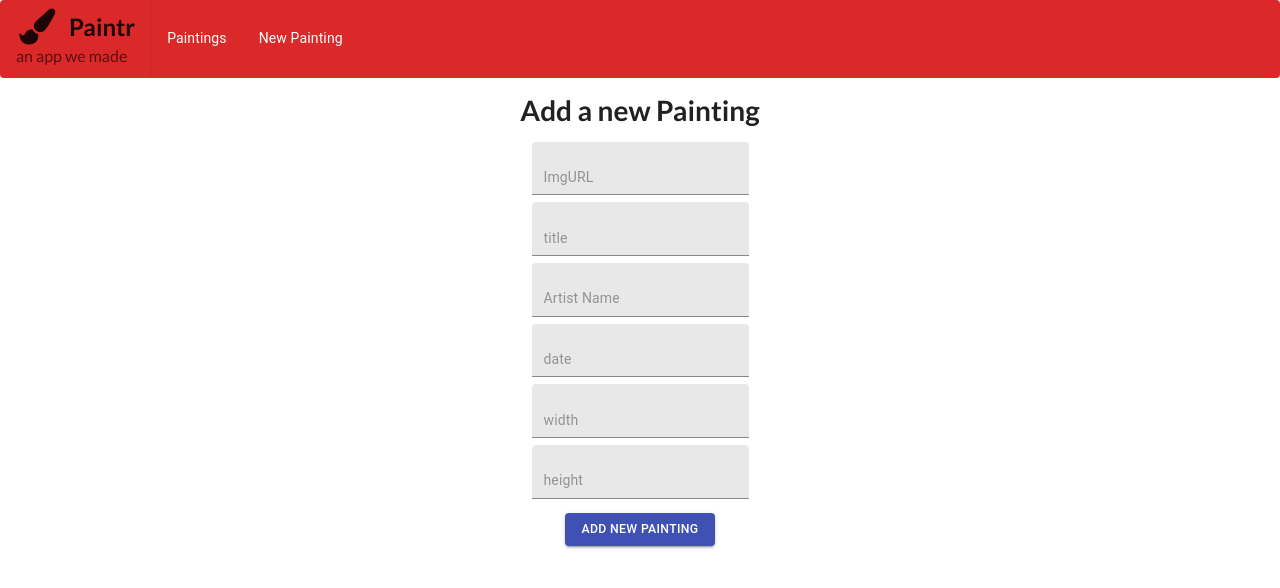
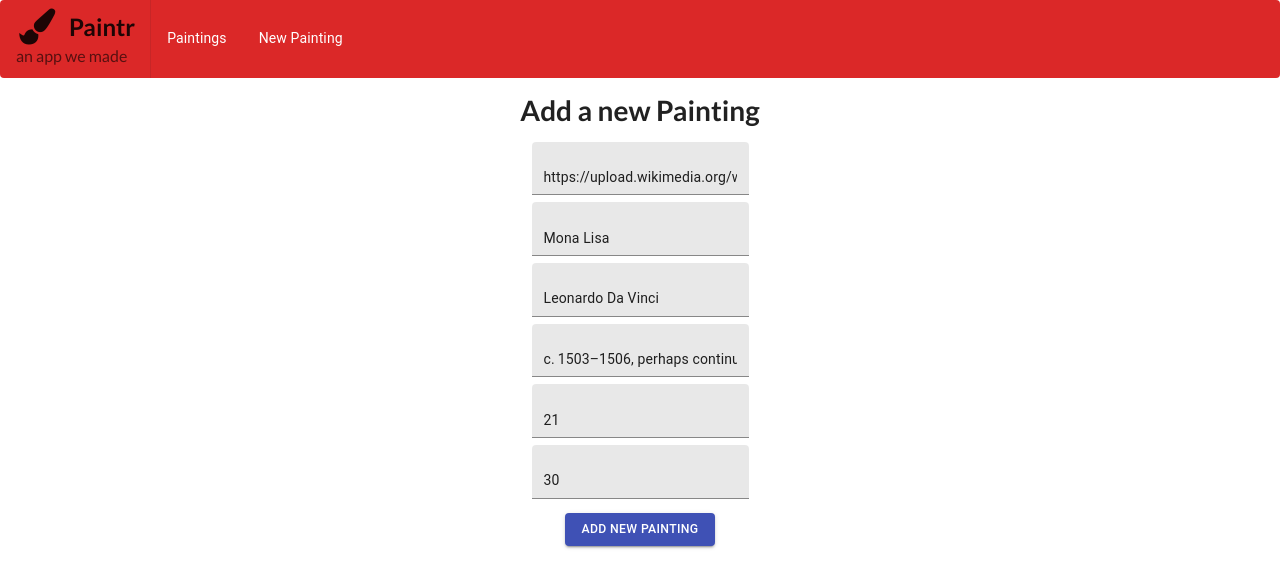
Before and after one commit to DakotaLMartinez/paintr_react, a React (Create React App) app: page /paintings/new in a window 1280 px wide. Shown: the top 588 px of the page. Built offline with nearby package versions, Linux system fonts and the light colour scheme.

Commit message:
add solution

```diff
--- a/src/Painting.js
+++ b/src/Painting.js
@@ -7,7 +7,25 @@ function Painting(props) {
 
   // Breakout Activity #2: Create Function to Add Votes (addVotes)
   function addVotes() {
-    votesSetter(votes => votes + 1);
+    // optimistic rendering
+    votesSetter(votes => votes + 1)
+    fetch(`http://localhost:9393/paintings/${props.painting.id}/upvote`, {
+      method: 'PATCH',
+      headers: {
+        'Content-Type': 'application/json',
+        'Accept': 'application/json'
+      }
+    })
+      .then(res => res.json())
+      .then(painting => {
+        // updates votes again to match the amount of votes in the DB
+        // This is problematic in the unrealistic scenario that the same
+        // user clicks the button multiple times in a row
+        // try it out in the browser to see what happens and think about
+        // how you might get around the problem
+        votesSetter(painting.votes);
+      })
+
   }
 
   return (
--- a/src/PaintingForm.js
+++ b/src/PaintingForm.js
@@ -8,17 +8,56 @@ function PaintingForm() {
     // const [stateName, setterMethod] = useState(initialStateValue);
   const history = useHistory();
 
-  const [imgUrl, imgUrlSetter] = useState("");
-  const [title, titleSetter] = useState("");
-  const [artistName, artistNameSetter] = useState("");
-  const [date, dateSetter] = useState("");
-  const [width, widthSetter] = useState("");
-  const [height, heightSetter] = useState("");
+  const [imgUrl, imgUrlSetter] = useState("https://upload.wikimedia.org/wikipedia/commons/thumb/e/ec/Mona_Lisa%2C_by_Leonardo_da_Vinci%2C_from_C2RMF_retouched.jpg/300px-Mona_Lisa%2C_by_Leonardo_da_Vinci%2C_from_C2RMF_retouched.jpg");
+  const [title, titleSetter] = useState("Mona Lisa");
+  const [artistName, artistNameSetter] = useState("Leonardo Da Vinci");
+  const [date, dateSetter] = useState("c. 1503–1506, perhaps continuing until c. 1517");
+  const [width, widthSetter] = useState("21");
+  const [height, heightSetter] = useState("30");
 
+  // const handleSubmit = async (event) => {
+  //   event.preventDefault();
+  //   await fetch("http://localhost:9393/new_painting", {
+  //     method: "POST",
+  //     headers: {
+  //       "Accept": "application/json",
+  //       "Content-Type": "application/json"
+  //     },
+  //     body: JSON.stringify({
+  //       title: title,
+  //       width: width,
+  //       height: height,
+  //       date: date,
+  //       image: imgUrl,
+  //       artist_name: artistName
+  //     })
+  //   })
+  //     .then(response => {
+  //       console.log(response)
+  //     })
+  //   history.push('/')
+  // }
   const handleSubmit = (event) => {
     event.preventDefault();
-    // make fetch request here
-    history.push('/')
+    fetch("http://localhost:9393/new_painting", {
+      method: "POST",
+      headers: {
+        "Accept": "application/json",
+        "Content-Type": "application/json"
+      },
+      body: JSON.stringify({
+        title: title,
+        width: width,
+        height: height,
+        date: date,
+        image: imgUrl,
+        artist_name: artistName
+      })
+    })
+      .then(response => {
+        console.log(response)
+        history.push('/')
+      })
   }
 
   return(
--- a/src/PaintingsList.js
+++ b/src/PaintingsList.js
@@ -2,17 +2,27 @@
 import Painting from './Painting';
 
 // Hooks Imports
-import { useState } from 'react';
+import { useState, useEffect } from 'react';
 
 // Material-UI Imports
 import { Container, Button, Box, Grid, TextField } from '@material-ui/core';
-import paintingsData from './painting_data';
+
 
 function PaintingsList() {
 
+  const [paintingsData, paintingsDataSetter] = useState([])
   const [paintings, paintingsSetter] = useState(paintingsData);
   const [sorted, sortedSetter] = useState(false);
 
+  useEffect(() => {
+    fetch("http://localhost:9393/paintings")
+      .then(response => response.json())
+      .then(paintings => {
+        console.log(paintings)
+        paintingsDataSetter(paintings);
+        paintingsSetter(paintings);
+      })
+  }, [])
 
   // Create callback function to change Parent's "paintings" state to be sorted by votes
   function sortPaintings() {
```
